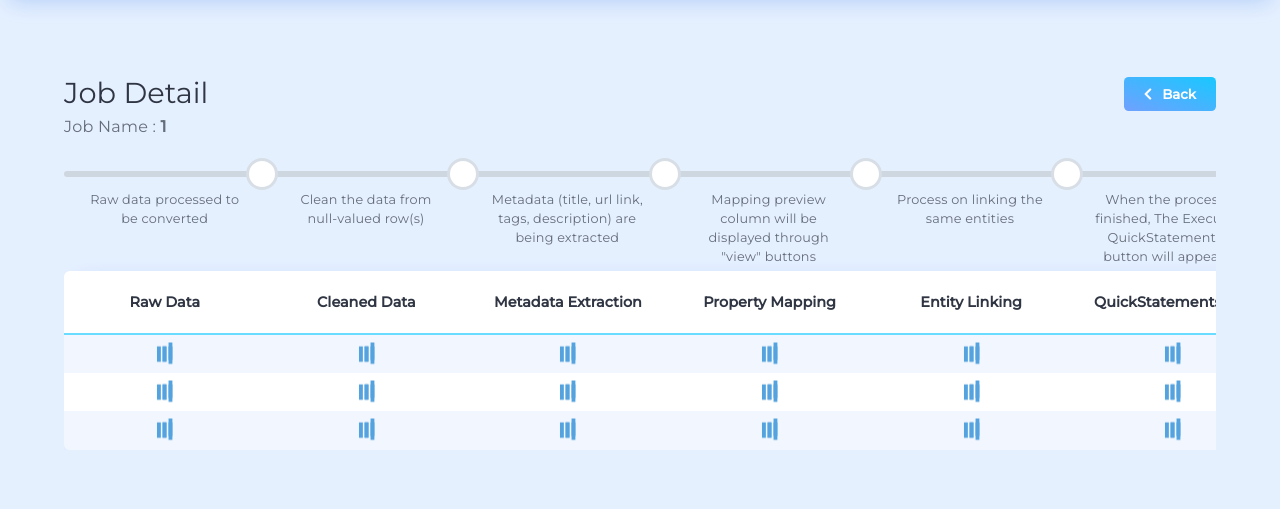
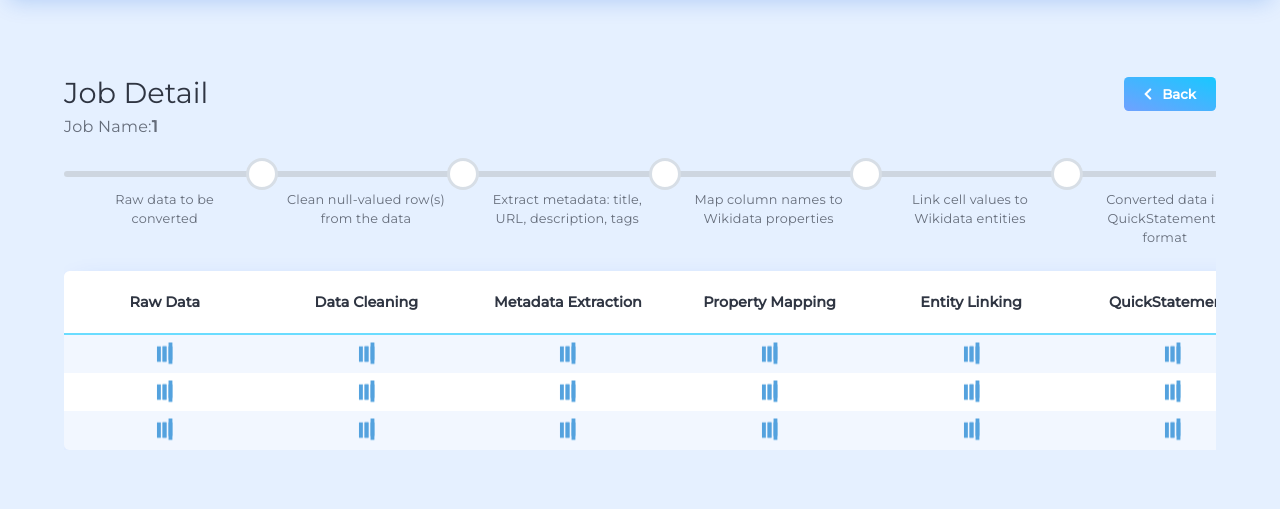
Before and after one commit to muhammadfaiz12/od2wd, a Flask app: page /job-detail/1 in a window 1280 px wide. Shown: the part 89-598 px from the top of the page. Run offline with Flask 3, Linux system fonts and the light colour scheme; parts of the project's set-up code (start-up, migrations or seed data) failed here and were passed over; some libraries are stand-ins or nearby versions.

Commit message:
fix wording

```diff
--- a/templates/job-detail.html
+++ b/templates/job-detail.html
@@ -12,7 +12,7 @@
 					</button>
 				</a>
 			</h2>
-			<p>Job Name : <span>{{procId}}</span></p>
+			<p>Job Name:<span>{{procId}}</span></p>
 			<div class="table">
 				<div class="process">
 					<ul>
@@ -29,7 +29,7 @@
 									</div>
 								</div>
 							{% endif %}
-							<p>Raw data processed to be converted</p>
+							<p>Raw data to be converted</p>
 						</li>
 						<li>
 							{% if job_status[1] %}
@@ -44,7 +44,7 @@
 									</div>
 								</div>
 							{% endif %}
-							<p>Clean the data from null-valued row(s)</p>
+							<p>Clean null-valued row(s) from the data</p>
 						</li>
 						<li>
 							{% if job_status[2] %}
@@ -59,7 +59,7 @@
 									</div>
 								</div>
 							{% endif %}
-							<p>Metadata (title, url link, tags, description) are being extracted</p>
+							<p>Extract metadata: title, URL, description, tags </p>
 						</li>
 						<li>
 							{% if job_status[3] %}
@@ -74,7 +74,7 @@
 									</div>
 								</div>
 							{% endif %}
-							<p>Mapping preview column will be displayed through "view" buttons</p>
+							<p>Map column names to Wikidata properties</p>
 						</li>
 						<li>
 							{% if job_status[4] %}
@@ -89,7 +89,7 @@
 									</div>
 								</div>
 							{% endif %}
-							<p>Process on linking the same entities</p>
+							<p>Link cell values to Wikidata entities</p>
 						</li>
 						<li>
 							{% if job_status[5] %}
@@ -104,18 +104,18 @@
 									</div>
 								</div>
 							{% endif %}
-							<p>When the process finished, The Execute QuickStatements button will appear.</p>
+							<p>Converted data in QuickStatements format</p>
 						</li>
 					</ul>
 				</div>
 				<table>
 					<thead>
 						<th>Raw Data</th>
-						<th>Cleaned Data</th>
+						<th>Data Cleaning</th>
 						<th>Metadata Extraction</th>
 						<th>Property Mapping</th>
 						<th>Entity Linking</th>
-						<th>QuickStatements File</th>
+						<th>QuickStatements</th>
 					</thead>
 					<tbody>
 						<tr>
@@ -393,7 +393,7 @@
 		<div class="descriptive" layer="raw" id="cleaned">
 			<div class="background" onclick="toggleModal('cleaned')"></div>
 			<div class="modal">
-				<h2>Cleaned Data</h2>
+				<h2>Data Cleaning</h2>
 				<div class="table">
 					{{dataPreviews[1]|safe}}
 				</div>
@@ -417,7 +417,7 @@
 		<div class="descriptive" layer="raw" id="map">
 			<div class="background" onclick="toggleModal('map')"></div>
 			<div class="modal">
-				<h2>Property Data Mapping</h2>
+				<h2>Property Mapping</h2>
 				<div class="table">
 					{{dataPreviews[3]|safe}}
 				</div>
```
